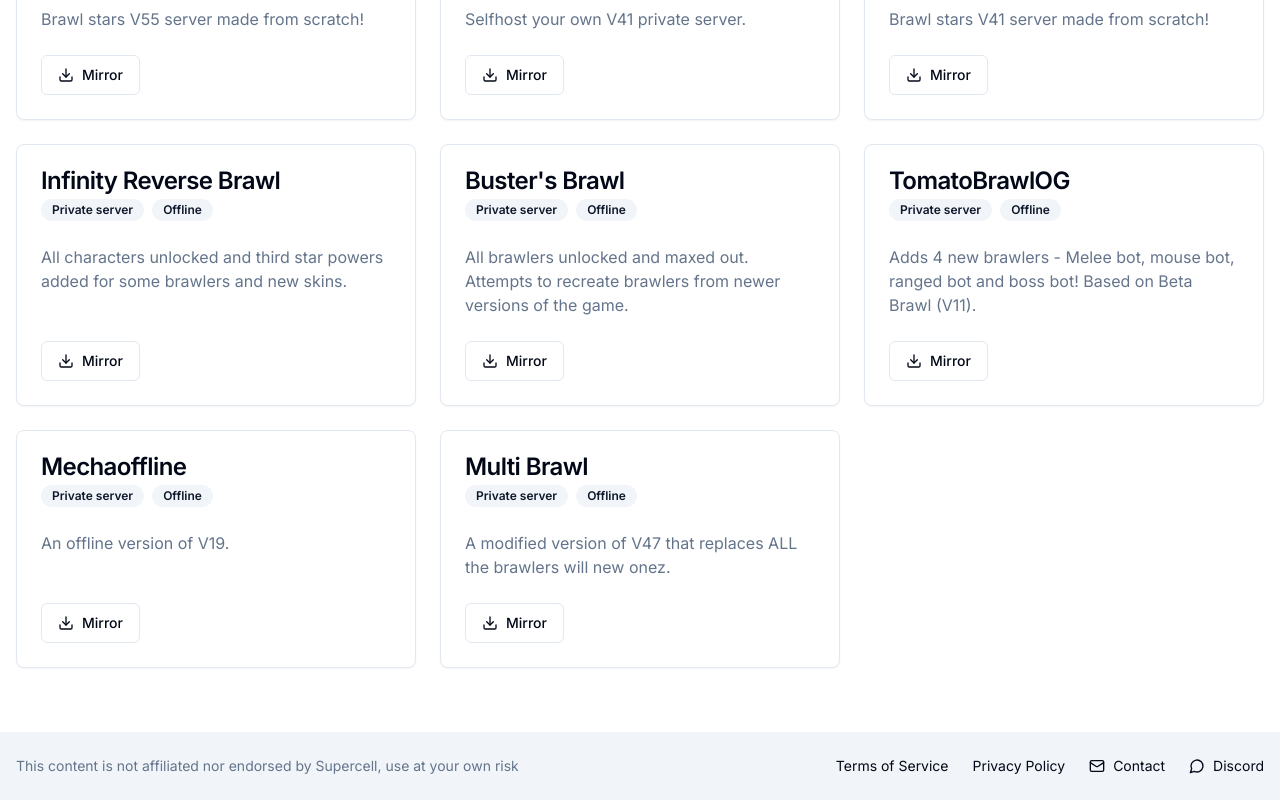
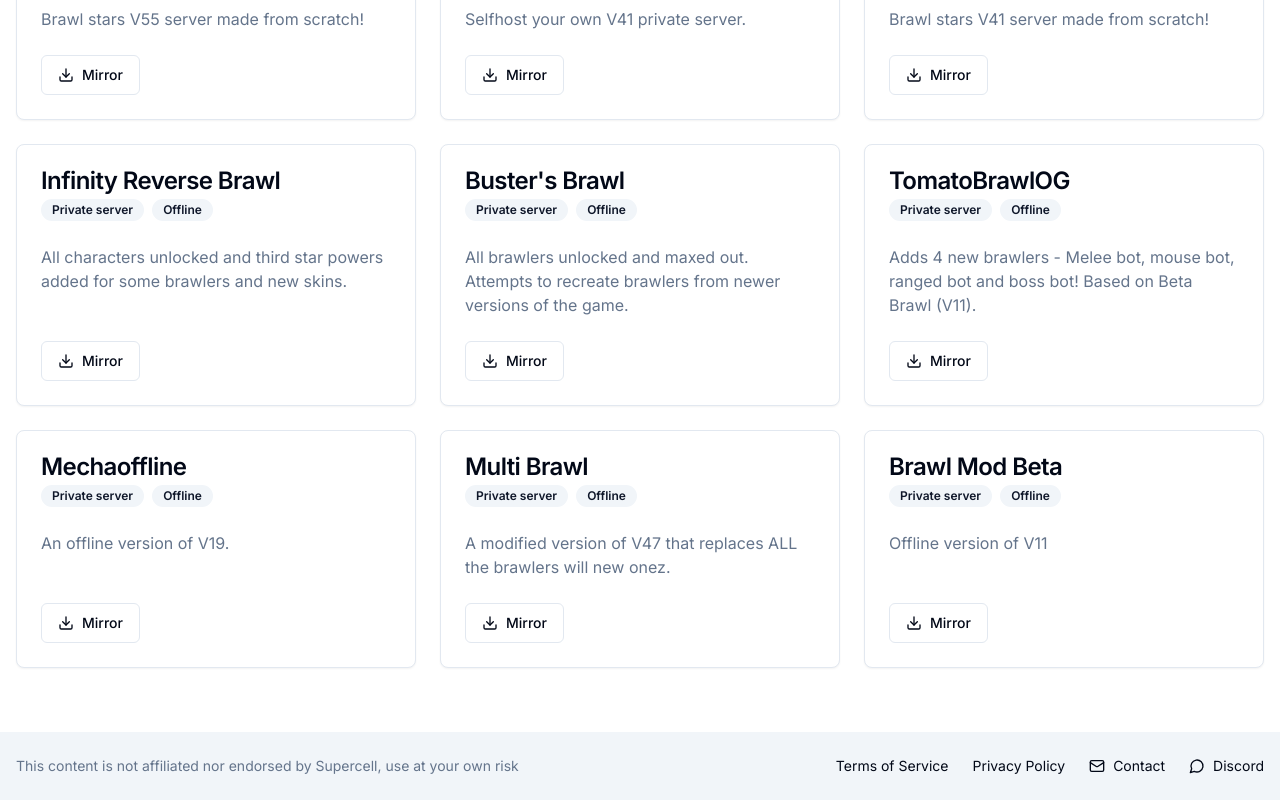
Before and after one commit to natesworksdev/brawlmods, a Next.js app: page / in a window 1280 px wide. Shown: the part 1168-1968 px from the top of the page. Built offline with nearby package versions, Linux system fonts and the light colour scheme.

Commit message:
Add brawl mod beta

```diff
--- a/app/page.tsx
+++ b/app/page.tsx
@@ -120,10 +120,18 @@ const mods = [
   {
     name: "Multi Brawl",
     description: "A modified version of V47 that replaces ALL the brawlers will new onez.",
-    mirrorLink: "https://drive.google.com/file/d/1LGlIygczbCzEhx-M6JCP6BCtE_Oq8h_1/view?usp=drivesdk",
+    mirrorLink: "https://drive.google.com/uc?export=download&id=1LGlIygczbCzEhx-M6JCP6BCtE_Oq8h_1",
+    torrentLink:"torrents",
+    tags: ["Private server", "Offline"]
+  },
+  {
+    name: "Brawl Mod Beta",
+    description: "Offline version of V11",
+    mirrorLink: "https://drive.google.com/uc?export=download&id=1DH6SOJbjTUAuBAENPhY8Xhuu1tvCqspO",
     torrentLink:"torrents",
     tags: ["Private server", "Offline"]
   }
+
 ]
 
 export default function Home() {
```
